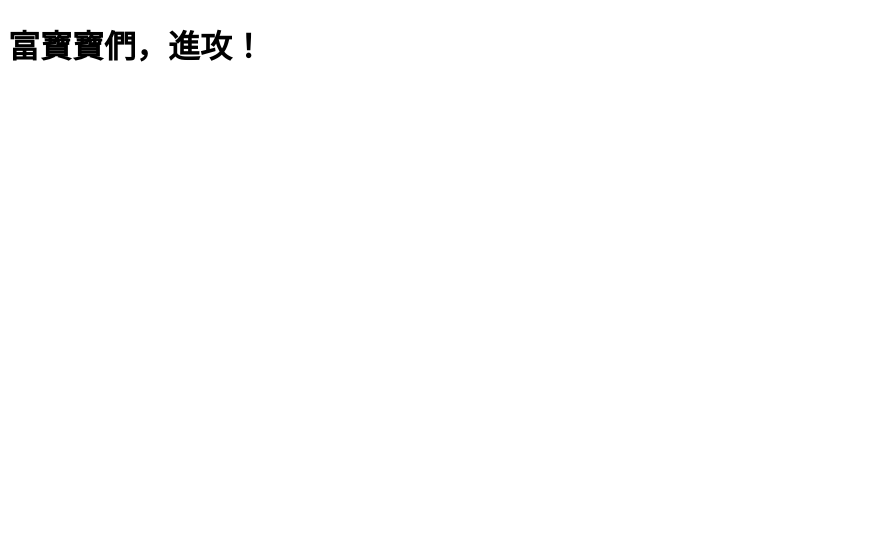
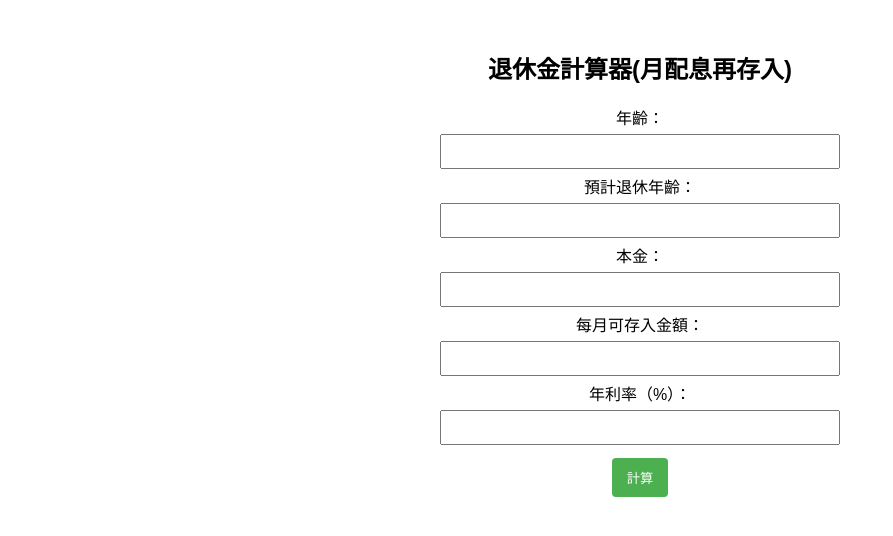
Before and after one commit to unicorn1213/unicorn1213.github.io, a plain HTML site: page index.html in a window 1280 px wide. Shown: the whole page, without its empty margins (0-893 px from the left). Drawn offline with Linux system fonts and the light colour scheme.

Commit message:
Update index.html

```diff
--- a/index.html
+++ b/index.html
@@ -1,12 +1,76 @@
 <!DOCTYPE html>
 <html lang="en">
 <head>
-      <meta charset="utF-8">
+    <meta charset="UTF-8">
     <meta name="viewport" content="width=device-width, initial-scale=1.0">
-      <beta http-equiv="X-UA-Compatible" content="ie=edge">
-      <title>Document</title>
+    <title>退休金計算器</title>
+    <style>
+        body {
+            font-family: Arial, sans-serif;
+            text-align: center;
+            margin: 50px;
+        }
+        form {
+            max-width: 400px;
+            margin: 0 auto;
+        }
+        input {
+            width: 100%;
+            padding: 8px;
+            margin: 5px 0;
+            box-sizing: border-box;
+        }
+        button {
+            background-color: #4CAF50;
+            color: white;
+            padding: 10px 15px;
+            margin: 8px 0;
+            border: none;
+            border-radius: 4px;
+            cursor: pointer;
+        }
+    </style>
 </head>
 <body>
-      <h1>富寶寶們，進攻！</h1>
+    <h2>退休金計算器(月配息再存入)</h2>
+    <form id="annuityForm">
+        <label for="age">年齡：</label>
+        <input type="number" id="age" required>
+        <label for="retiredage">預計退休年齡：</label>
+        <input type="number" id="retiredage" required>
+        <label for="principal">本金：</label>
+        <input type="number" id="principal" required>
+        <label for="monthlysaved">每月可存入金額：</label>
+        <input type="number" id="monthlysaved" required>
+        <label for="interestRate">年利率（%）：</label>
+        <input type="number" id="interestRate" required>
+        <button type="button" onclick="calculateAnnuity()">計算</button>
+    </form>
+    <div id="totalsaved"></div>
+    <div id="total"></div>
+    <div id="monthlygive"></div>
+
+    <script>
+        function calculateAnnuity() {
+            var age = parseFloat(document.getElementById('age').value);
+            var retiredage = parseFloat(document.getElementById('retiredage').value);
+            var principal = parseFloat(document.getElementById('principal').value);
+            var monthlysaved = parseFloat(document.getElementById('monthlysaved').value);
+            var interestRate = parseFloat(document.getElementById('interestRate').value) / 100 / 12;
+
+            var periods = (retiredage - age) * 12;
+            var totalsaved = principal + periods * monthlysaved;
+            var rate = Math.pow(1+interestRate, periods);
+            var annuity = principal * rate + monthlysaved * (rate - 1) / interestRate;
+
+            var RDtotalsaved = Math.floor(totalsaved);
+            var RDannuity = Math.floor(annuity);
+            var RDmonthlygive = Math.floor(annuity * interestRate);
+
+            document.getElementById('totalsaved').innerHTML = '<p>共存入：' + RDtotalsaved.toLocaleString() + '</p>';
+            document.getElementById('total').innerHTML = '<p>退休時的本利和：' + RDannuity.toLocaleString() + '</p>';
+            document.getElementById('monthlygive').innerHTML = '<p>每月可領：' + RDmonthlygive.toLocaleString() + '</p>';
+        }
+    </script>
 </body>
 </html>
```
Lines whose indentation alone changed are shown as unchanged.
